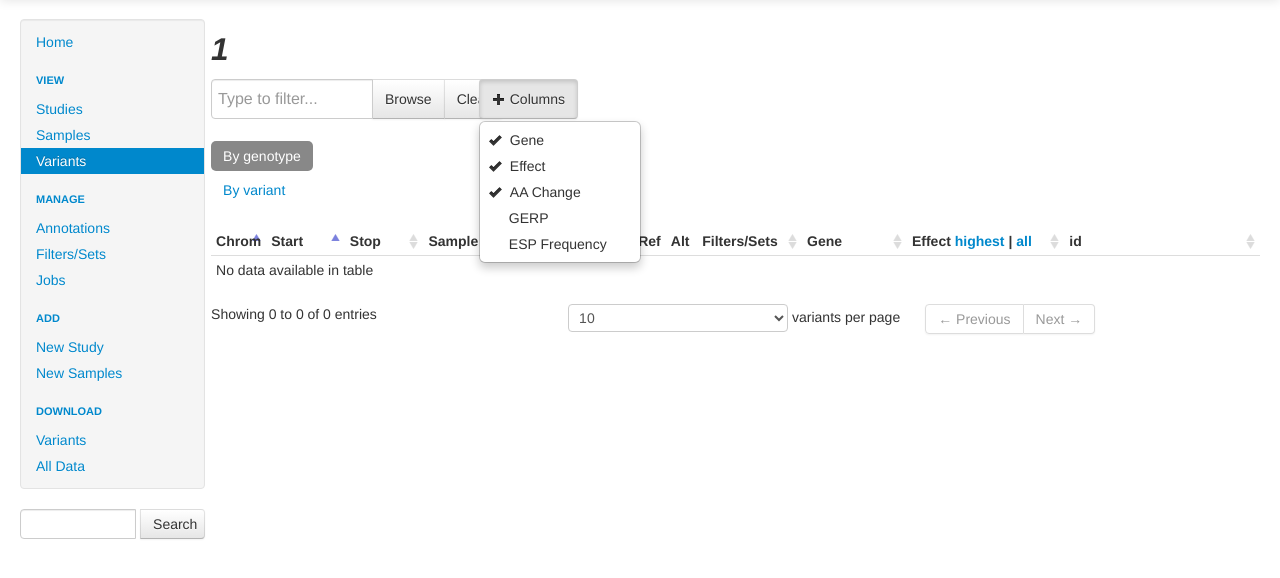
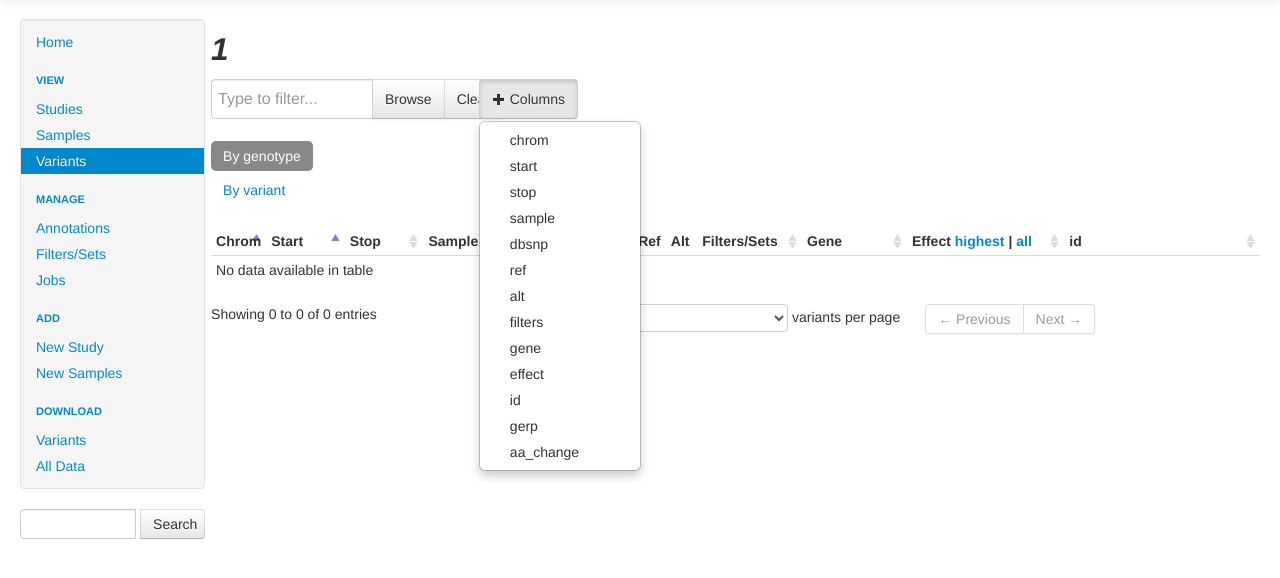
Before and after one commit to nkrumm/gauss, a Flask app: page /variants/1 in a window 1280 px wide, after a click on "Columns". Shown: the part 41-619 px from the top of the page. Run offline with Flask 2, Linux system fonts and the light colour scheme; data that the repository does not hold is empty; some libraries are stand-ins or nearby versions.

Commit message:
initial column selection code-- see issue #9 for more details!

```diff
--- a/code/templates/view_variants.html
+++ b/code/templates/view_variants.html
@@ -12,6 +12,7 @@
 	<script src="/static/datatables/media/js/jquery.dataTables.min.js"></script>
 	<script src="/static/datatables/media/js/ColVis.min.js"></script>
 	<script src="/static/datatables/datatables.view_variants_specific.js"></script>
+
 	<style>
 	.toolbar-pills .active a,
 	.toolbar-pills .active a:hover {background-color: #888888;}
@@ -19,9 +20,7 @@
 	.select-menu-item {
 		display: table-cell;
 		padding-right: 8px;
-	}
-	.blank {
-		width: 13px !important;
+		width: 14px !important;
 	}
 	.select-menu {
 		padding-left: 8px !important;
@@ -59,9 +58,38 @@
 		html_str += '<div id="set_labels" class="span10"></div>'
 		return html_str
 	}
+
+	function build_column_selector(index, element){
+		// create <li> elements for all the columns
+		col_name = element["sName"]
+		col_title = element["sName"]
+		if (element["bVisible"]){
+			$("#column_selector").append("<li><a class='select-menu' href='#' onClick='toggle_column(this,\"" + col_name + "\")'><span class='select-menu-item'><i class='icon-ok'></i></span><span class='select-menu-item'>" + col_title + "</a></span></li>")
+		} else {
+			$("#column_selector").append("<li><a class='select-menu' href='#' onClick='toggle_column(this,\"" + col_name + "\")'><span class='select-menu-item'></span><span class='select-menu-item'>" + col_title + "</a></span></li>")
+		}
+
+	}
+
 	/* Table initialisation */
 	var dtable;
+	var dtable_columns=[{"sTitle":"Chrom", "sWidth":"5%","sName":"chrom"},
+						{"sTitle":"Start", "sWidth":"7.5%","sName":"start"},
+						{"sTitle":"Stop", "sWidth":"7.5%","sName":"stop"},
+						{"sTitle":"Sample","bSearchable": true, "sWidth":"10%","sType": "numeric","sName":"sample"},
+						{"sTitle":"dbSNP","bSearchable": true, "sWidth":"10%","sName":"dbsnp"},
+						{"sTitle":"Ref","bSearchable": false, "sWidth":"3%", "bSortable": false,"sName":"ref"},
+						{"sTitle":"Alt","bSearchable": false, "sWidth":"3%", "bSortable": false,"sName":"alt"},
+						{"sTitle":"Filters/Sets","bSearchable": true, "sWidth":"10%","sName":"filters"},
+						{"sTitle":"Gene","bSearchable": true, "sWidth":"10%","sName":"gene"},
+						{"sTitle":"Effect <a href='#'>highest</a> | <a href='#'>all</a>","bSearchable": true, "sWidth":"15%","sName":"effect"},
+						{"sTitle":"id","bSearchable": false,"sName":"id"}];
+
+	var additional_columns=[{"sTitle": "GERP", "sName": "gerp"},
+						   {"sTitle": "AA Change", "sName": "aa_change"}]
+
 	$(document).ready(function() {
+
 		dtable = $('#example').dataTable( {
 			"sDom": "<'row-fluid'<'toolbar'>r>t<'row-fluid'<'span4'i><'span4'l><'span4'p>>",
 			"sPaginationType": "bootstrap",
@@ -71,25 +99,18 @@
 			"bDeferRender": true,
 			"aaSorting": [ [0,'asc'], [1,'asc'] ],
 			"bStateSave": true,
-			"aoColumns": [
-				{"sTitle":"Chrom", "sWidth":"5%"},
-				{"sTitle":"Start", "sWidth":"7.5%"},
-				{"sTitle":"Stop", "sWidth":"7.5%"},
-				{"sTitle":"Sample","bSearchable": true, "sWidth":"10%","sType": "numeric"},
-				{"sTitle":"dbSNP","bSearchable": true, "sWidth":"10%"},
-				{"sTitle":"Ref","bSearchable": false, "sWidth":"3%", "bSortable": false},
-				{"sTitle":"Alt","bSearchable": false, "sWidth":"3%", "bSortable": false},
-				{"sTitle":"Filters/Sets","bSearchable": true, "sWidth":"10%"},
-				{"sTitle":"Gene","bSearchable": true, "sWidth":"10%"},
-				{"sTitle":"Effect <a href='#'>highest</a> | <a href='#'>all</a>","bSearchable": true, "sWidth":"15%"},
-				{"sTitle":"id","bSearchable": false},
-			],
+			"aoColumns": dtable_columns,
 			"bProcessing": true,
         	"bServerSide": false,
         	"sAjaxSource": "/_variants.json?" + query_string
 		} );
 		console.log("/_variants.json?" + query_string)
 		$("div.toolbar").html(build_toolbar());
+
+		//record columns-- todo: this will just set a "visible" flag in the columns array
+		$(dtable_columns).each(build_column_selector);
+		$(additional_columns).each(build_column_selector);
+
 	} );
 </script>
 
@@ -111,6 +132,9 @@ var sets = {}
 var query_string = "{{ query_string }}"
 var filter_string = ""
 var group_string = ""
+var column_string = ""
+
+
 function create_set_label(set_item){
 	id = set_item.filter_name
 	if (set_item["filter_title"] != undefined){
@@ -137,7 +161,6 @@ function remove_filter(item){
 	$("#"+item).remove();
 	sets[item].applied = false;
 	filter_string = build_filter_string(sets);
-	console.log('/_variants.json?' + query_string + "&" + filter_string);
 	reload_table( '/_variants.json?' + query_string + "&" + filter_string + '&'+ group_string);
 }
 
@@ -148,7 +171,6 @@ function remove_all_filters(){
 		console.log(sets[set])
 	};
 	filter_string = build_filter_string(sets);
-	console.log('/_variants.json?' + query_string + "&" + filter_string);
 	reload_table( '/_variants.json?' + query_string + "&" + filter_string + '&'+ group_string);
 }
 
@@ -157,7 +179,6 @@ function add_filter(item){
 	sets[item].applied = true;
 	sets[item].item = item
 	filter_string = build_filter_string(sets);
-	console.log('/_variants.json?' + query_string + "&" + filter_string);
 	reload_table('/_variants.json?' + query_string + "&" + filter_string + '&'+ group_string);
 }
 
@@ -173,7 +194,23 @@ function set_up_filter_modal(){
 }
 
 function reload_table(url){
+	console.log(url)
 	dtable.fnReloadAjax(url);
+	// update columns as nececassry
+}
+
+function toggle_column(item,column_name){
+	if ($(item).children()[0].innerHTML != ""){
+		$(item).children()[0].innerHTML= ""
+	} else {
+		$(item).children()[0].innerHTML= '<i class="icon-ok"></i>'
+	}
+	oTable = $('#example').dataTable();
+	var ColNames = [];
+	$(oTable.fnSettings().aoColumns).each(function() { ColNames.push(this["sName"]) });
+	iCol = ColNames.indexOf(column_name)
+	var bVis = oTable.fnSettings().aoColumns[iCol].bVisible;
+	oTable.fnSetColumnVis( iCol, bVis ? false : true );
 }
 
 /* download the filters from server, populate the sets[] array and set up the typeahead*/
@@ -196,6 +233,11 @@ $(document).ready(function() {
 	} else {
 		variant_grouping_enabled = true;
 	}
+	// set up column selector
+	$('#column_selector').click(function(event){
+    	 event.stopPropagation();
+ 	});
+
 });
 </script>
 {% endblock %}
@@ -217,13 +259,8 @@ $(document).ready(function() {
 	<div class="span3">
 		<div class="btn-group">
 	  		<button class="btn toolbar-btn dropdown-toggle" data-toggle="dropdown"><i class="icon-plus"></i> Columns</span></button>
-  			<ul class="dropdown-menu">
-    			<!-- dropdown menu links -->
-				<li><a class='select-menu' href="#"><span class='select-menu-item'><i class="icon-ok"></i></span><span class='select-menu-item'>Gene</span></a></li>
-				<li><a class='select-menu' href="#"><span class='select-menu-item'><i class="icon-ok"></i></span><span class='select-menu-item'>Effect</a></span></li>
-    			<li><a class='select-menu' href="#"><span class='select-menu-item'><i class="icon-ok"></i></span><span class='select-menu-item'>AA Change</a></span></li>
-    			<li><a class='select-menu' href="#"><span class='select-menu-item blank'></span><span class='select-menu-item'>GERP</span></a></li>
-    			<li><a class='select-menu' href="#"><span class='select-menu-item blank'></span><span class='select-menu-item'>ESP Frequency</span></a></li>
+  			<ul class="dropdown-menu" id="column_selector">
+    			<!-- dropdown menu links are built by build_column_selector()-->
   			</ul>
 	  	</div>
 
```
